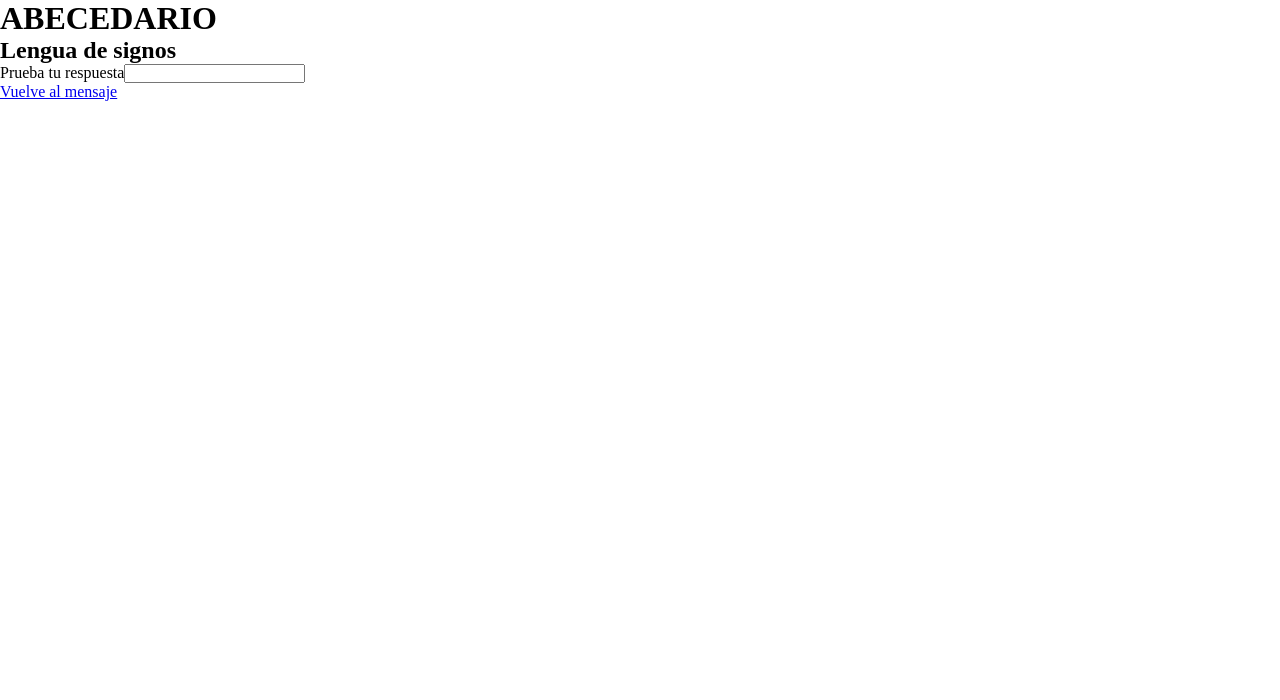
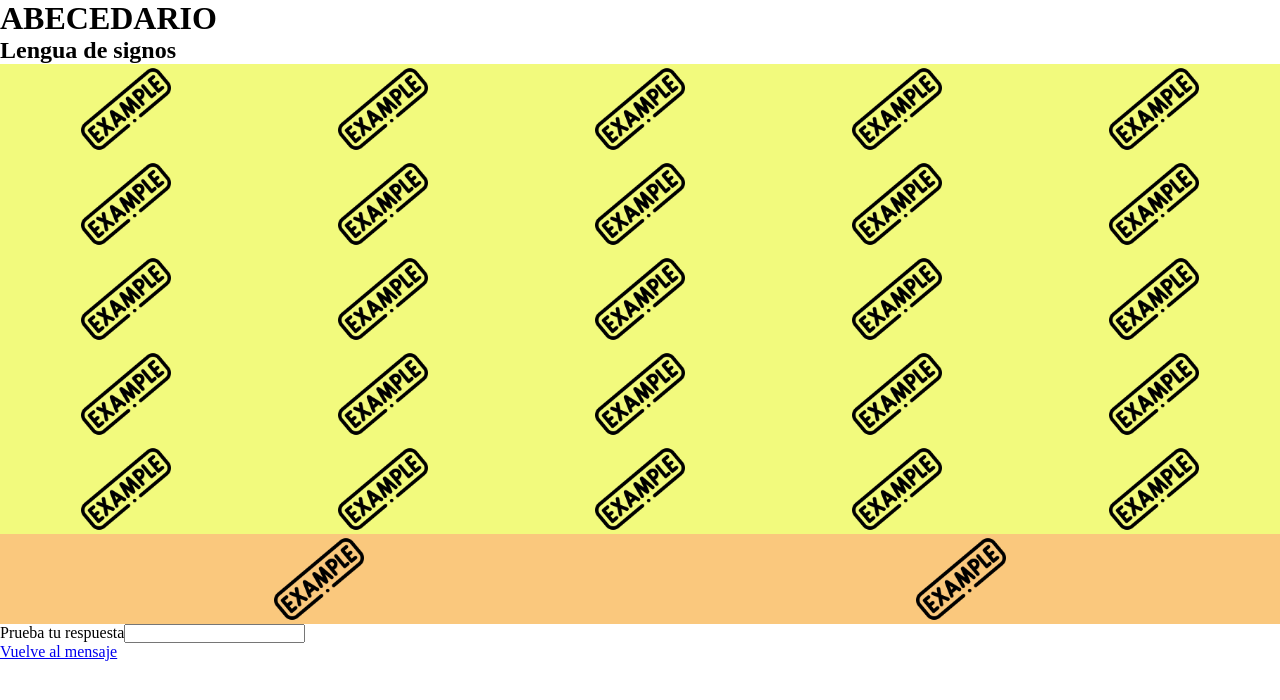
Before and after one commit to ANGELACAMU/Sign-Language, a React (Vite) app: page /#/abc in a window 1280 px wide. Shown: the top 700 px of the page. Built offline with nearby package versions, Linux system fonts and the light colour scheme.

Commit message:
testing grid

```diff
--- a/src/components/Page1.jsx
+++ b/src/components/Page1.jsx
@@ -1,5 +1,6 @@
 import "../scss/layout/Page1.scss";
 import { Link } from "react-router-dom";
+import exampleImage from "../images/IMG-EJEMPLO.png";
 
 function Page1() {
   return (
@@ -9,6 +10,53 @@
           <h1>Descubre el mensaje</h1>
         </header>
         <main>
+          <div className="img-container">
+            <img
+              className="example-img1"
+              src={exampleImage}
+              alt="imagen temporal para mostrar"
+            />
+            <img
+              className="example-img2"
+              src={exampleImage}
+              alt="imagen temporal para mostrar"
+            />
+            <img
+              className="example-img3"
+              src={exampleImage}
+              alt="imagen temporal para mostrar"
+            />
+            <img
+              className="example-img4"
+              src={exampleImage}
+              alt="imagen temporal para mostrar"
+            />
+            <img
+              className="example-img5"
+              src={exampleImage}
+              alt="imagen temporal para mostrar"
+            />
+            <img
+              className="example-img6"
+              src={exampleImage}
+              alt="imagen temporal para mostrar"
+            />
+            <img
+              className="example-img7"
+              src={exampleImage}
+              alt="imagen temporal para mostrar"
+            />
+            <img
+              className="example-img8"
+              src={exampleImage}
+              alt="imagen temporal para mostrar"
+            />
+            <img
+              className="example-img9"
+              src={exampleImage}
+              alt="imagen temporal para mostrar"
+            />
+          </div>
           <div>
             <Link className="button-page1" to="/abc">
               ¡Click!
--- a/src/components/Page2.jsx
+++ b/src/components/Page2.jsx
@@ -1,5 +1,6 @@
 import "../scss/layout/Page2.scss";
 import { Link } from "react-router-dom";
+import exampleImage from "../images/IMG-EJEMPLO.png";
 
 function Page2() {
   return (
@@ -10,6 +11,146 @@
           <h2>Lengua de signos</h2>
         </header>
         <main>
+          <div className="img-container-3of7">
+            <img
+              className="example-img"
+              src={exampleImage}
+              alt="imagen temporal para mostrar"
+            />
+            <img
+              className="example-img"
+              src={exampleImage}
+              alt="imagen temporal para mostrar"
+            />
+            <img
+              className="example-img"
+              src={exampleImage}
+              alt="imagen temporal para mostrar"
+            />
+            <img
+              className="example-img"
+              src={exampleImage}
+              alt="imagen temporal para mostrar"
+            />
+            <img
+              className="example-img"
+              src={exampleImage}
+              alt="imagen temporal para mostrar"
+            />
+            <img
+              className="example-img"
+              src={exampleImage}
+              alt="imagen temporal para mostrar"
+            />
+            <img
+              className="example-img"
+              src={exampleImage}
+              alt="imagen temporal para mostrar"
+            />
+            <img
+              className="example-img"
+              src={exampleImage}
+              alt="imagen temporal para mostrar"
+            />
+            <img
+              className="example-img"
+              src={exampleImage}
+              alt="imagen temporal para mostrar"
+            />
+            <img
+              className="example-img"
+              src={exampleImage}
+              alt="imagen temporal para mostrar"
+            />
+            <img
+              className="example-img"
+              src={exampleImage}
+              alt="imagen temporal para mostrar"
+            />
+            <img
+              className="example-img"
+              src={exampleImage}
+              alt="imagen temporal para mostrar"
+            />
+            <img
+              className="example-img"
+              src={exampleImage}
+              alt="imagen temporal para mostrar"
+            />
+            <img
+              className="example-img"
+              src={exampleImage}
+              alt="imagen temporal para mostrar"
+            />
+            <img
+              className="example-img"
+              src={exampleImage}
+              alt="imagen temporal para mostrar"
+            />
+            <img
+              className="example-img"
+              src={exampleImage}
+              alt="imagen temporal para mostrar"
+            />
+            <img
+              className="example-img"
+              src={exampleImage}
+              alt="imagen temporal para mostrar"
+            />
+            <img
+              className="example-img"
+              src={exampleImage}
+              alt="imagen temporal para mostrar"
+            />
+            <img
+              className="example-img"
+              src={exampleImage}
+              alt="imagen temporal para mostrar"
+            />
+            <img
+              className="example-img"
+              src={exampleImage}
+              alt="imagen temporal para mostrar"
+            />
+            <img
+              className="example-img"
+              src={exampleImage}
+              alt="imagen temporal para mostrar"
+            />
+            <img
+              className="example-img"
+              src={exampleImage}
+              alt="imagen temporal para mostrar"
+            />
+            <img
+              className="example-img"
+              src={exampleImage}
+              alt="imagen temporal para mostrar"
+            />
+            <img
+              className="example-img"
+              src={exampleImage}
+              alt="imagen temporal para mostrar"
+            />
+            <img
+              className="example-img"
+              src={exampleImage}
+              alt="imagen temporal para mostrar"
+            />
+          </div>
+
+          <div className="img-container-1of2">
+            <img
+              className="example-img"
+              src={exampleImage}
+              alt="imagen temporal para mostrar"
+            />
+            <img
+              className="example-img"
+              src={exampleImage}
+              alt="imagen temporal para mostrar"
+            />
+          </div>
           <label className="label-name-landing" htmlFor="Name">
             Prueba tu respuesta
           </label>
--- a/src/scss/layout/Page1.scss
+++ b/src/scss/layout/Page1.scss
@@ -0,0 +1,40 @@
+.img-container {
+    background-color: aqua;
+    display: grid; // Habilitamos CSS Grid
+    grid-template-columns: repeat(3, 1fr); // Creamos 3 columnas con el mismo tamaño
+    gap: 10px; // Espacio entre las imágenes (ajústalo a tu preferencia)
+    justify-items: center; // Centra las imágenes dentro de cada celda
+    align-items: center;
+}
+
+.example-img1 {
+    width: 90px;
+}
+
+.example-img2 {
+    width: 90px;
+}
+.example-img3 {
+    width: 90px;
+}
+.example-img4
+ {
+    width: 90px;
+}
+.example-img5
+ {
+    width: 90px;
+}
+.example-img6 {
+    width: 90px;
+}
+
+.example-img7 {
+    width: 90px;
+}
+.example-img8 {
+    width: 90px;
+}
+.example-img9 {
+    width: 90px;
+}
--- a/src/scss/layout/Page2.scss
+++ b/src/scss/layout/Page2.scss
@@ -0,0 +1,23 @@
+.img-container-3of7 {
+    background-color: rgb(242, 250, 125);
+    display: grid;
+    grid-template-columns: repeat(5, 4fr);
+    gap: 5px;
+    justify-items: center;
+    align-items: center;
+}
+
+.example-img {
+    width: 90px;
+}
+
+
+.img-container-1of2 {
+    background-color: rgb(250, 200, 125);
+    display: grid;
+    grid-template-columns: repeat(2, 1fr);
+    gap: 5px;
+    justify-items: center;
+    align-items: center;
+
+}
```
